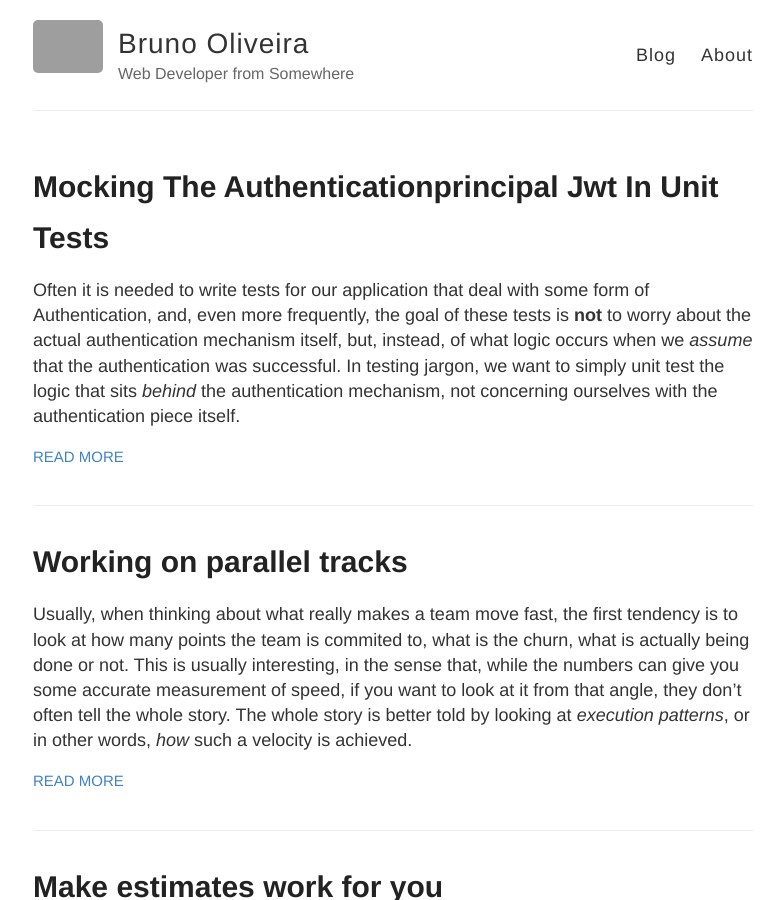
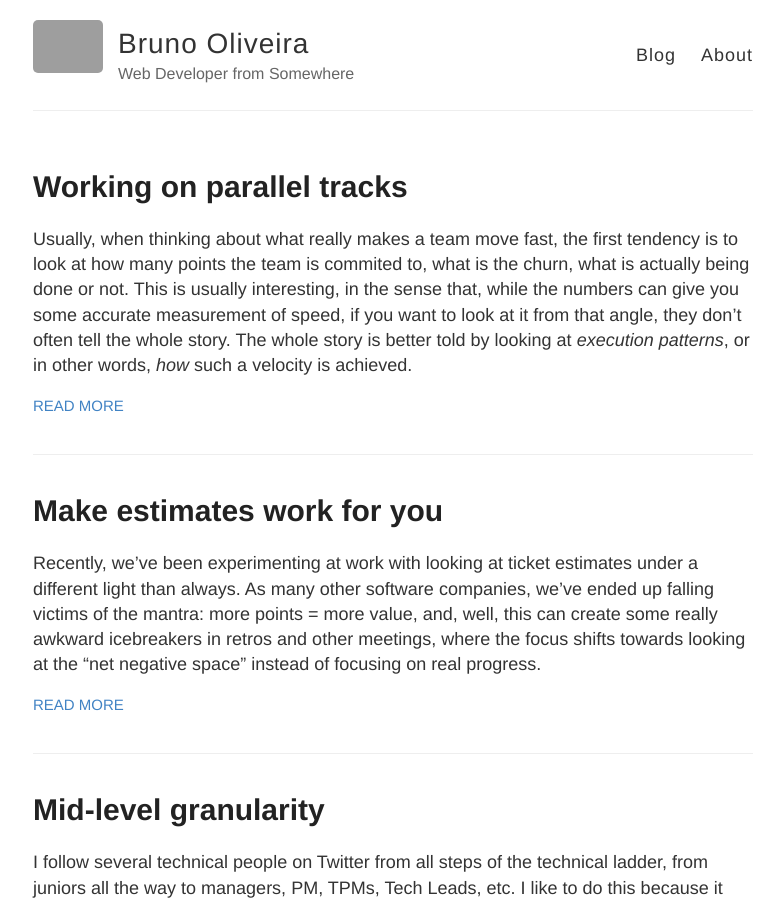
Before and after one commit to bruno-oliveira/techblog, a Jekyll site: the page built from index.html, in a window 1280 px wide and 900 px high. Shown: the whole window, without its empty margins (247-1031 px from the left). Built offline with Jekyll 4.4.1, drawn with Linux system fonts in a browser that asks for light colours; part of the change alters nothing that is shown; grey boxes are pictures that could not be loaded.

Commit message:
Update 2021-11-24-Mocking-the-AuthenticationPrincipal-JWT-in-unit-tests.md

````diff
--- a/_posts/2021-11-24-Mocking-the-AuthenticationPrincipal-JWT-in-unit-tests.md
+++ b/_posts/2021-11-24-Mocking-the-AuthenticationPrincipal-JWT-in-unit-tests.md
@@ -1,5 +1,18 @@
+---
+published: false
+---
 Often it is needed to write tests for our application that deal with some form of Authentication, and, even more frequently, the goal of these tests is **not** to worry about the actual authentication mechanism itself, but, instead, of what logic occurs when we _assume_ that the authentication was successful. In testing jargon, we want to simply unit test the logic that sits _behind_ the authentication mechanism, not concerning ourselves with the authentication piece itself.
 
 A somewhat common pattern for writing resource and/or controller classes when dealing with Authentication is to leverage one of the many annotations of Springboot, hoping that it does its magic, and, most certainly, it does:
 
 The `@AuthenticationPrincipal` annotation can be applied to a method parameter to get us the value at runtime of whatever authentication method we are using that implements the `Principal` interface. We will focus ourselves on using a JWT as an authentication principal and we will see how we can mock it in the context of a _unit_ test and not of an _integration_ test. That was covered before, right [here](https://bruno-oliveira.github.io/techblog/Mocking-Authorization-principal-in-a-Springboot-integration-test/). While there is value in being able to setup a complete `MockMvc` instance using the `WebApplicationContext webApplicationContext`, that is a level of testing that goes one step further than simple unit tests, and, not only with authentication, but, with everything else, it's desirable for assessing extra correctness to have both levels of testing in place.
+
+However, in order to use a mock JWT in the context of a unit test, we will see that it requires us to have a deeper understanding of how Spring Security works and also an understanding of how we can make our `MockMvc` instance correctly wire up the JWT token from a `standaloneSetup`. But, firstly, we can attempt to write a standard unit test and see what result we get, so, we can dig deeper into how we can solve our problem.
+
+A standard unit test using the `MockitoExtension` and configuring our `mockMvc` instance with the standalone setup could look like this:
+
+```java
+//some java
+```
+
+However, if we try to run this test, we see the following error, which, at a first glance, feels non-obvious:
````
